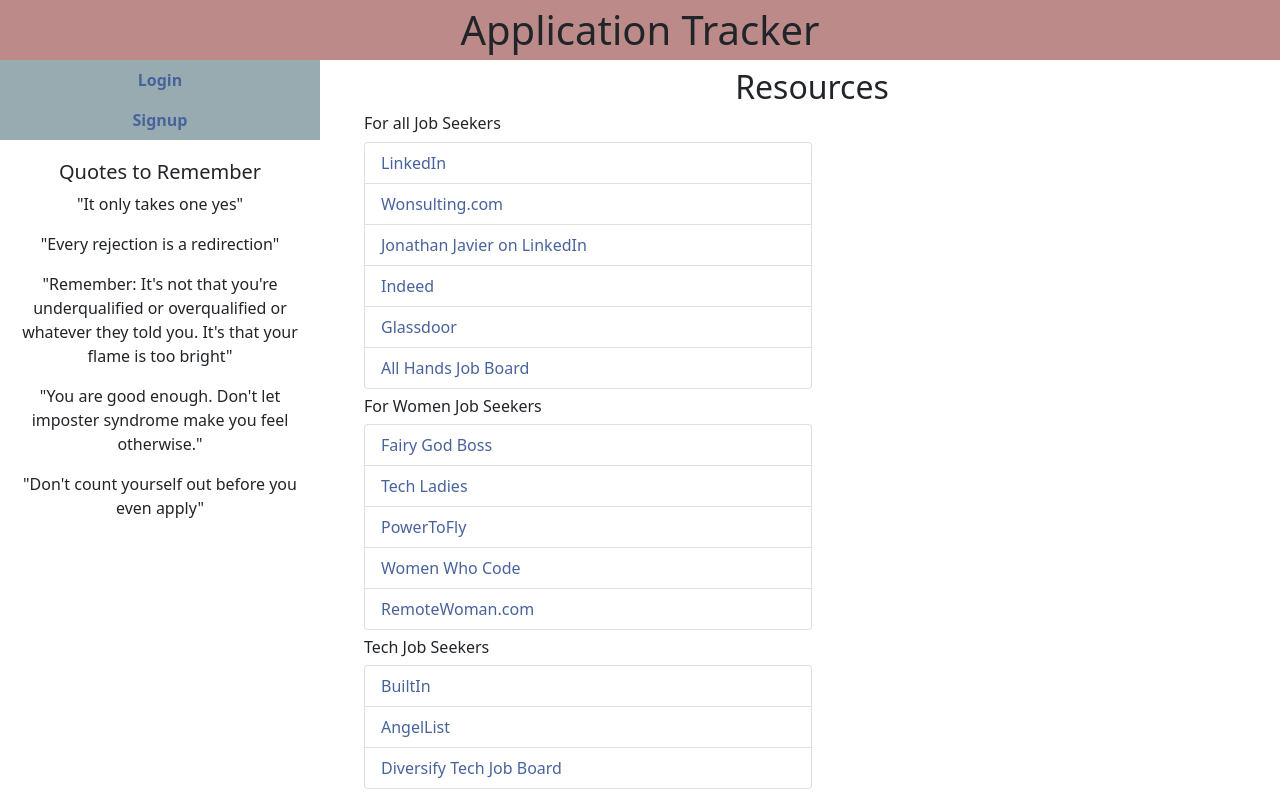
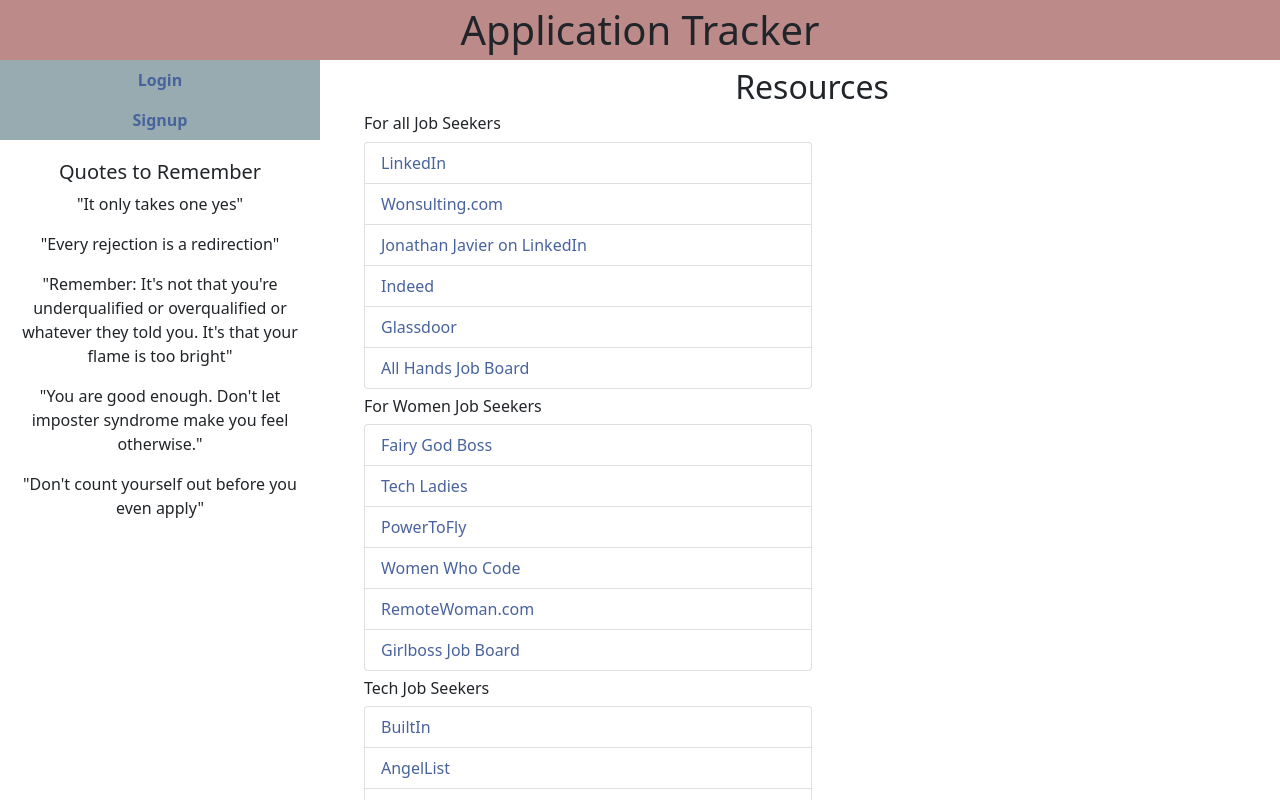
Before and after one commit to MarciaAdler/applicationtracker, a React (Create React App) app in the folder client/: page /resources in a window 1280 px wide. Shown: the top 800 px of the page. Built offline with nearby package versions, Linux system fonts and the light colour scheme.

Commit message:
added another resource on resources page

```diff
--- a/client/src/Pages/Resources.js
+++ b/client/src/Pages/Resources.js
@@ -83,6 +83,11 @@
         <ListGroup.Item>
           <a href="https://remotewoman.com/" target="_blank" rel="noreferrer">
             RemoteWoman.com
+          </a>
+        </ListGroup.Item>
+        <ListGroup.Item>
+          <a href="https://jobs.girlboss.com/" target="_blank" rel="noreferrer">
+            Girlboss Job Board
           </a>
         </ListGroup.Item>
       </ListGroup>
```
